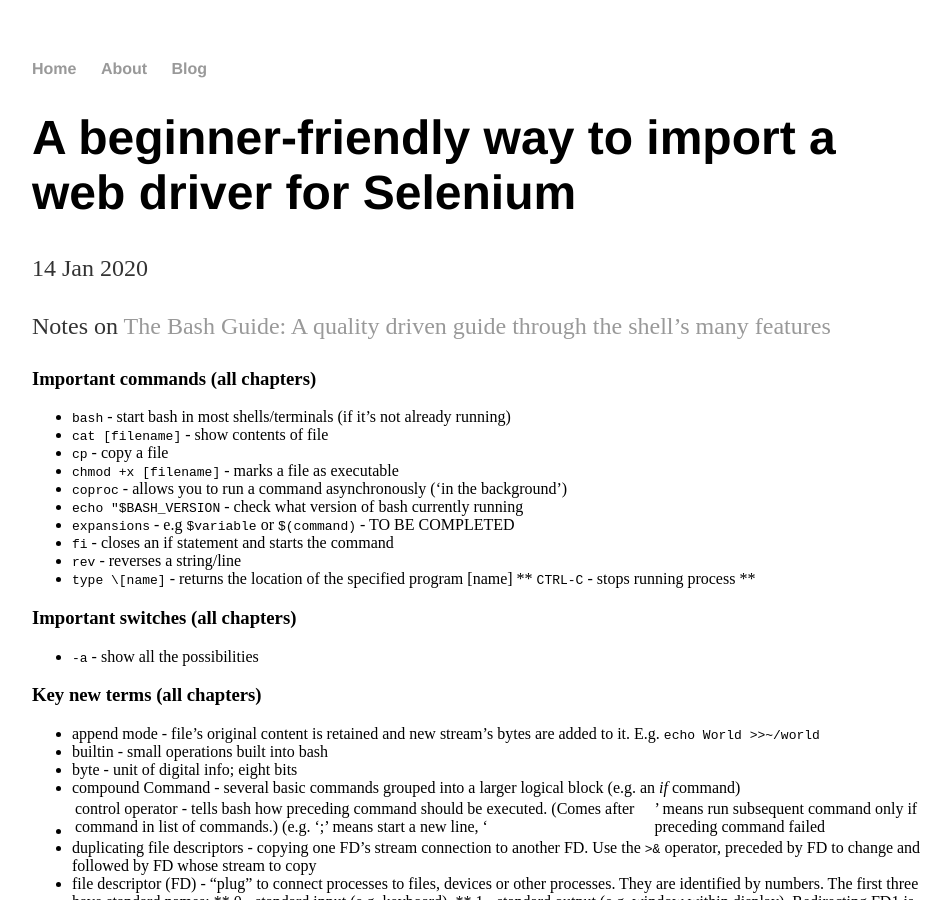
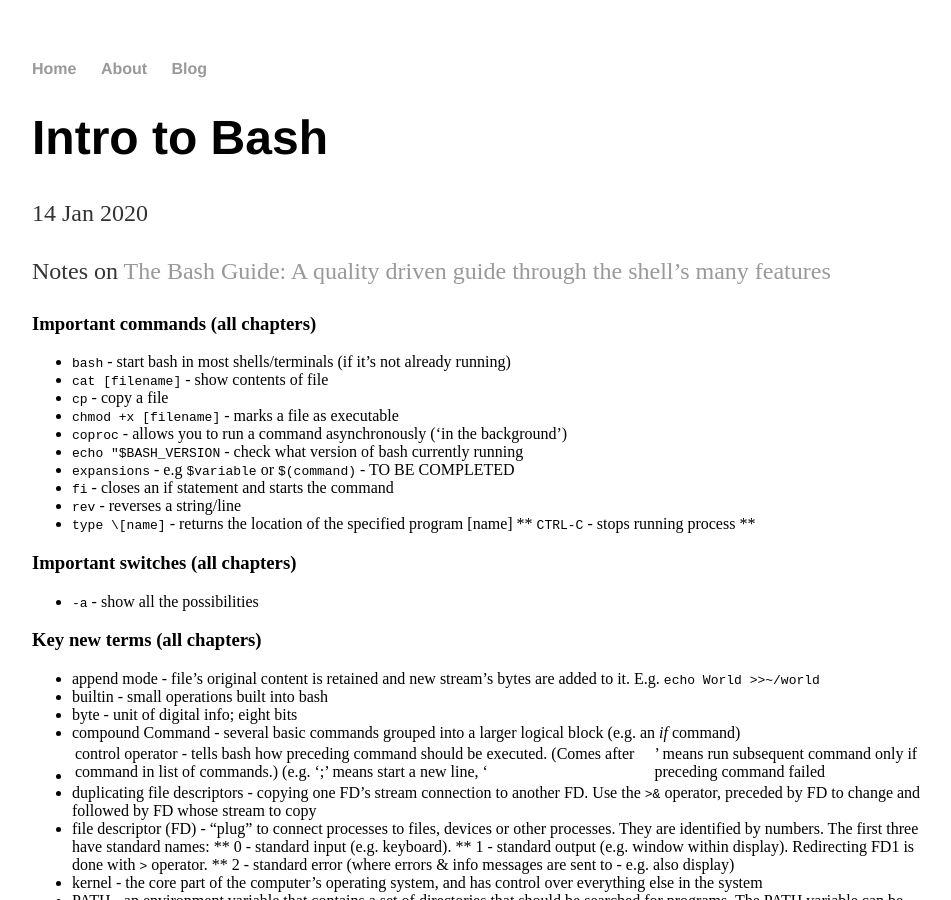
Before and after one commit to jchenj/jchenj.github.io, a Jekyll site: the page built from _posts/2020-01-14-bash-guide.md, in a window 1280 px wide and 900 px high. Shown: the whole window, without its empty margins (160-1111 px from the left). Built offline with Jekyll 4.4.1, drawn with Linux system fonts in a browser that asks for light colours.

Commit message:
Update 2020-01-14-bash-guide.md

```diff
--- a/_posts/2020-01-14-bash-guide.md
+++ b/_posts/2020-01-14-bash-guide.md
@@ -1,6 +1,6 @@
 ---
 layout: post
-title: "A beginner-friendly way to import a web driver for Selenium"
+title: "Intro to Bash"
 date: 2020-01-14
 ---
 
```
